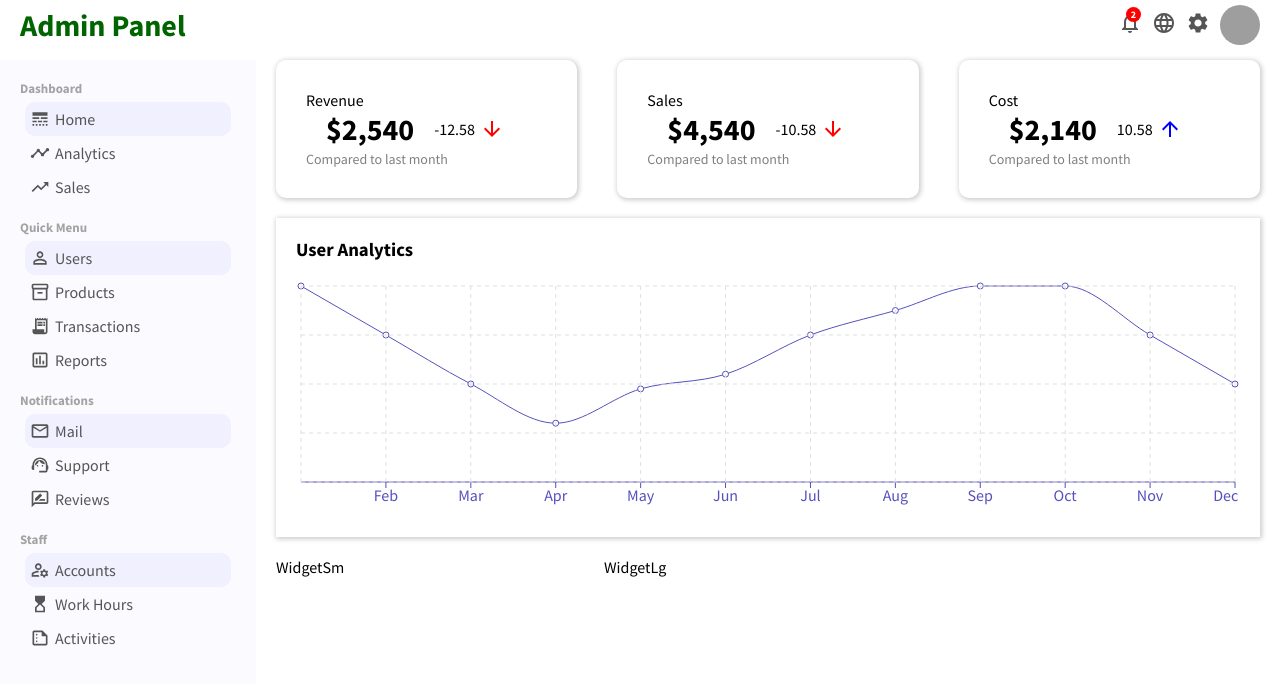
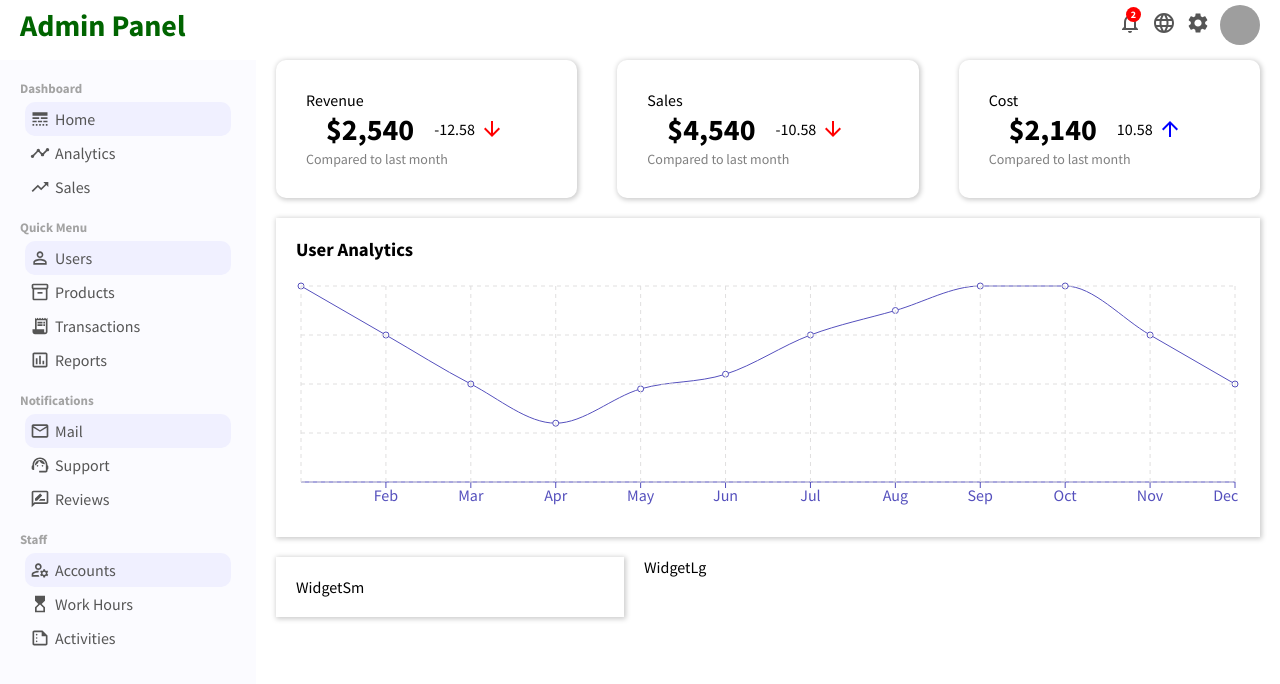
Before and after one commit to PJMantoss/admin_panel, a React (Create React App) app: page / in a window 1280 px wide. Shown: the top 684 px of the page. Built offline with nearby package versions, Linux system fonts and the light colour scheme; grey boxes are pictures that could not be loaded.

Commit message:
update Widget component

```diff
--- a/src/components/widgetSm/widgetSm.css
+++ b/src/components/widgetSm/widgetSm.css
@@ -1,3 +1,7 @@
 .widgetSm {
     flex: 1;
+    margin-right: 20px;
+    padding: 20px;
+    -webkit-box-shadow: 1px 1px 5px 1px #CCCCCC;
+    box-shadow: 1px 1px 5px 1px #CCCCCC;
 }
```
